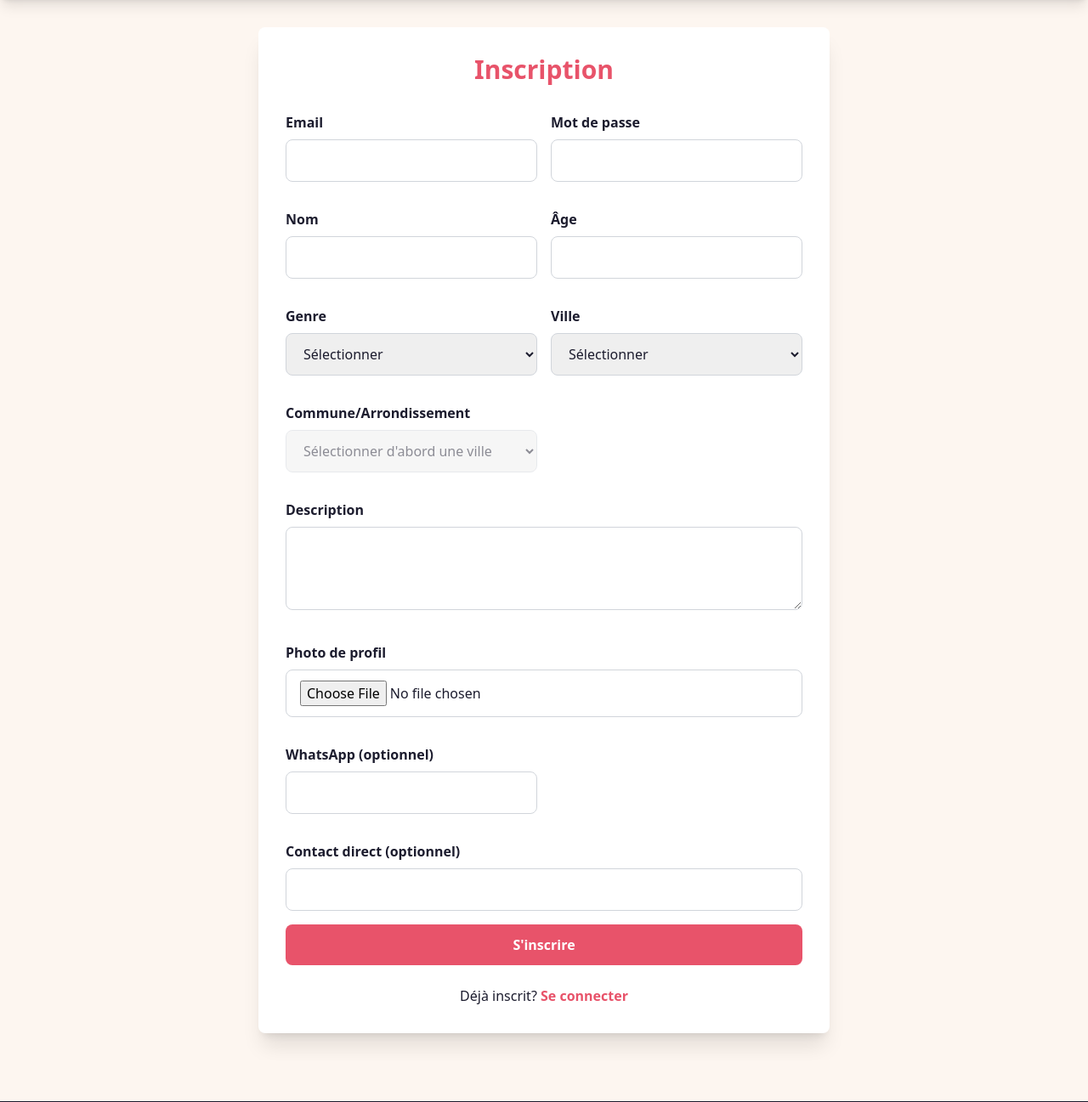
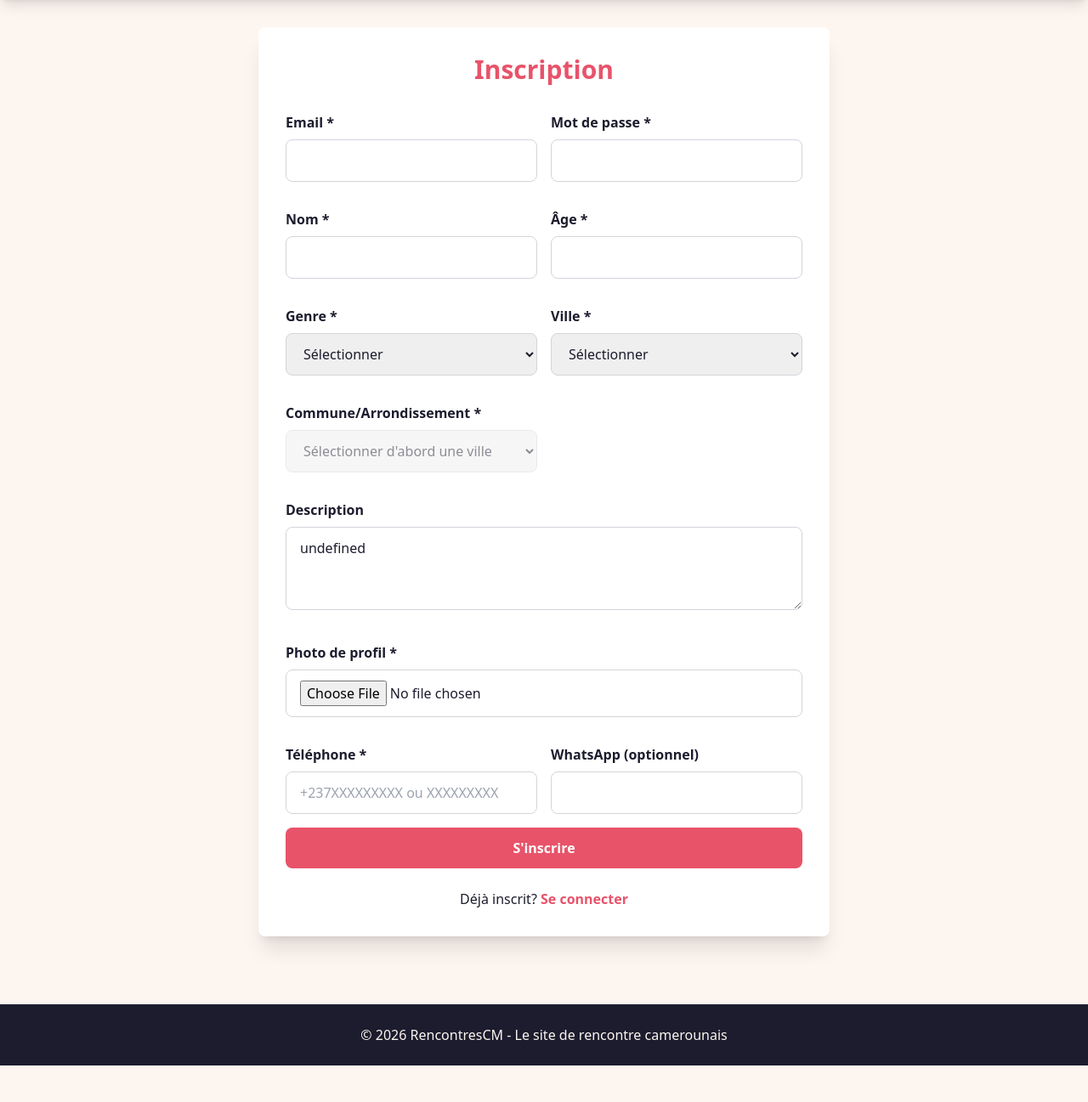
Before and after one commit to claude0237/rencontrecm, a Flask app: page /register in a window 1280 px wide. Shown: the part 64-1361 px from the top of the page at 85% size. After the commit the page ends 1318 px from the top, so only its background shows below. Run offline with Flask 3, Linux system fonts and the light colour scheme; data that the repository does not hold is empty; some libraries are stand-ins or nearby versions.

Commit message:
champ requis obligatoire a l'inscription

```diff
--- a/backend/app/models.py
+++ b/backend/app/models.py
@@ -46,7 +46,7 @@ class Utilisateur(db.Model):
     photos = db.Column(db.Text)  # JSON array of photo URLs
     photo_principale = db.Column(db.Integer, default=0)  # Index of the main photo in photos array
     contact_whatsapp = db.Column(db.String(50))
-    contact_direct = db.Column(db.String(50))
+    contact_direct = db.Column(db.String(50), nullable=False, unique=True)  # Numéro de téléphone principal
     actif = db.Column(db.Boolean, default=True)
     est_admin = db.Column(db.Boolean, default=False)
     date_creation = db.Column(db.DateTime, default=datetime.utcnow)
--- /dev/null
+++ b/backend/update_contact_direct.sql
@@ -0,0 +1,4 @@
+-- Remove telephone column and make contact_direct NOT NULL and UNIQUE
+ALTER TABLE utilisateurs DROP COLUMN telephone;
+ALTER TABLE utilisateurs MODIFY COLUMN contact_direct VARCHAR(50) NOT NULL;
+ALTER TABLE utilisateurs ADD UNIQUE INDEX idx_contact_direct (contact_direct);
--- a/frontend/templates/auth/register.html
+++ b/frontend/templates/auth/register.html
@@ -14,7 +14,6 @@
         genre: '',
         region_id: '',
         quartier_id: '',
-        description: '',
         photos: [],
         contact_whatsapp: '',
         contact_direct: '',
@@ -26,12 +25,31 @@
         loading: false,
         uploading: false,
         error: '',
+        telephoneError: '',
+        photoError: '',
         init() {
             fetch('/api/v1/regions')
                 .then(r => r.json())
                 .then(data => this.regions = data.regions);
             this.getGeolocation();
             this.getEquipment();
+        },
+        validateTelephone() {
+            const phone = this.contact_direct.trim();
+            if (!phone) {
+                this.telephoneError = 'Numéro de téléphone obligatoire';
+                return false;
+            }
+
+            // Format Cameroun: +237XXXXXXXXX ou format national (9 chiffres commençant par 6)
+            const cameroonPattern = /^(\+237)?[6][0-9]{8}$/;
+            if (!cameroonPattern.test(phone.replace(/\s/g, ''))) {
+                this.telephoneError = 'Format invalide. Utilisez +237XXXXXXXXX ou XXXXXXXXX (9 chiffres commençant par 6)';
+                return false;
+            }
+
+            this.telephoneError = '';
+            return true;
         },
         loadQuartiers() {
             if (this.region_id) {
@@ -102,31 +120,31 @@
     }" @submit.prevent="register" x-init="init()">
         <div class="grid grid-cols-1 md:grid-cols-2 gap-4">
             <div class="mb-4">
-                <label class="block text-charcoal font-semibold mb-2">Email</label>
+                <label class="block text-charcoal font-semibold mb-2">Email *</label>
                 <input type="email" x-model="email" required
                     class="w-full px-4 py-3 border border-gray-300 rounded-lg focus:outline-none focus:border-rose">
             </div>
 
             <div class="mb-4">
-                <label class="block text-charcoal font-semibold mb-2">Mot de passe</label>
+                <label class="block text-charcoal font-semibold mb-2">Mot de passe *</label>
                 <input type="password" x-model="password" required
                     class="w-full px-4 py-3 border border-gray-300 rounded-lg focus:outline-none focus:border-rose">
             </div>
 
             <div class="mb-4">
-                <label class="block text-charcoal font-semibold mb-2">Nom</label>
+                <label class="block text-charcoal font-semibold mb-2">Nom *</label>
                 <input type="text" x-model="nom" required
                     class="w-full px-4 py-3 border border-gray-300 rounded-lg focus:outline-none focus:border-rose">
             </div>
 
             <div class="mb-4">
-                <label class="block text-charcoal font-semibold mb-2">Âge</label>
+                <label class="block text-charcoal font-semibold mb-2">Âge *</label>
                 <input type="number" x-model="age" required min="18"
                     class="w-full px-4 py-3 border border-gray-300 rounded-lg focus:outline-none focus:border-rose">
             </div>
 
             <div class="mb-4">
-                <label class="block text-charcoal font-semibold mb-2">Genre</label>
+                <label class="block text-charcoal font-semibold mb-2">Genre *</label>
                 <select x-model="genre" required
                     class="w-full px-4 py-3 border border-gray-300 rounded-lg focus:outline-none focus:border-rose">
                     <option value="">Sélectionner</option>
@@ -136,7 +154,7 @@
             </div>
 
             <div class="mb-4">
-                <label class="block text-charcoal font-semibold mb-2">Ville</label>
+                <label class="block text-charcoal font-semibold mb-2">Ville *</label>
                 <select x-model="region_id" @change="loadQuartiers()" required
                     class="w-full px-4 py-3 border border-gray-300 rounded-lg focus:outline-none focus:border-rose">
                     <option value="">Sélectionner</option>
@@ -147,7 +165,7 @@
             </div>
 
             <div class="mb-4">
-                <label class="block text-charcoal font-semibold mb-2">Commune/Arrondissement</label>
+                <label class="block text-charcoal font-semibold mb-2">Commune/Arrondissement *</label>
                 <select x-model="quartier_id" :disabled="!region_id" required
                     class="w-full px-4 py-3 border border-gray-300 rounded-lg focus:outline-none focus:border-rose disabled:opacity-50">
                     <option value="">Sélectionner d'abord une ville</option>
@@ -164,22 +182,25 @@
             </div>
 
             <div class="mb-4 md:col-span-2">
-                <label class="block text-charcoal font-semibold mb-2">Photo de profil</label>
+                <label class="block text-charcoal font-semibold mb-2">Photo de profil *</label>
                 <input type="file" @change="uploadPhoto" accept="image/*"
                     class="w-full px-4 py-3 border border-gray-300 rounded-lg focus:outline-none focus:border-rose">
                 <div x-show="uploading" class="text-gray-500 text-sm mt-1">Upload en cours...</div>
                 <div x-show="photos.length > 0" class="text-green-600 text-sm mt-1">Photo téléchargée avec succès</div>
+                <div x-show="photoError" x-text="photoError" class="text-rose text-sm mt-1"></div>
+            </div>
+
+            <div class="mb-4">
+                <label class="block text-charcoal font-semibold mb-2">Téléphone *</label>
+                <input type="tel" x-model="contact_direct" @blur="validateTelephone()" required
+                    placeholder="+237XXXXXXXXX ou XXXXXXXXX"
+                    class="w-full px-4 py-3 border border-gray-300 rounded-lg focus:outline-none focus:border-rose">
+                <div x-show="telephoneError" x-text="telephoneError" class="text-rose text-sm mt-1"></div>
             </div>
 
             <div class="mb-4">
                 <label class="block text-charcoal font-semibold mb-2">WhatsApp (optionnel)</label>
                 <input type="text" x-model="contact_whatsapp"
-                    class="w-full px-4 py-3 border border-gray-300 rounded-lg focus:outline-none focus:border-rose">
-            </div>
-
-            <div class="mb-4 md:col-span-2">
-                <label class="block text-charcoal font-semibold mb-2">Contact direct (optionnel)</label>
-                <input type="text" x-model="contact_direct"
                     class="w-full px-4 py-3 border border-gray-300 rounded-lg focus:outline-none focus:border-rose">
             </div>
         </div>
@@ -204,6 +225,21 @@
 function register(event) {
     this.loading = true;
     this.error = '';
+    this.telephoneError = '';
+    this.photoError = '';
+
+    // Valider le téléphone
+    if (!this.validateTelephone()) {
+        this.loading = false;
+        return;
+    }
+
+    // Valider qu'au moins une photo est uploadée
+    if (!this.photos || this.photos.length === 0) {
+        this.photoError = 'Au moins une photo est requise';
+        this.loading = false;
+        return;
+    }
 
     const payload = {
         email: this.email,
@@ -211,12 +247,11 @@ function register(event) {
         nom: this.nom,
         age: parseInt(this.age),
         genre: this.genre,
+        contact_direct: this.contact_direct.trim(),
         region_id: parseInt(this.region_id),
         quartier_id: parseInt(this.quartier_id),
-        description: this.description,
         photos: this.photos,
         contact_whatsapp: this.contact_whatsapp,
-        contact_direct: this.contact_direct,
         equipement: this.equipement
     };
 
```
Also changed, not shown: backend/app/routes/auth.py (+23 -3 lines).
